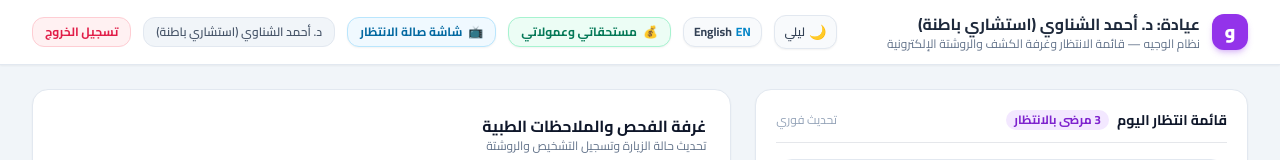
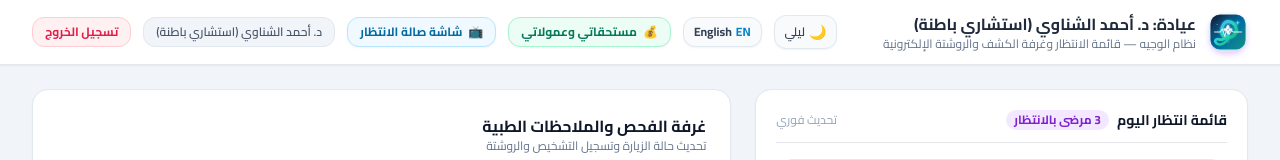
Before and after one commit to hassan-wajih-ai/al-wagih-clinic, a plain HTML site: page dashboards/doctor/index.html in a window 1280 px wide. Shown: the top 160 px of the page. Drawn offline with nearby package versions, Linux system fonts and the light colour scheme.

```diff
--- a/dashboards/doctor/index.html
+++ b/dashboards/doctor/index.html
@@ -48,13 +48,16 @@
             }
         }
     </style>
+    <link rel="icon" type="image/svg+xml" href="../../assets/favicon.svg">
 </head>
 <body class="bg-slate-100 dark:bg-slate-950 text-slate-800 dark:text-slate-100 min-h-screen transition-colors duration-300">
     <!-- Navbar -->
     <header class="bg-white dark:bg-slate-900 border-b border-slate-200 dark:border-slate-800 sticky top-0 z-30 shadow-sm transition-colors duration-300">
         <div class="max-w-7xl mx-auto px-4 sm:px-6 lg:px-8 py-3 flex items-center justify-between">
             <div class="flex items-center gap-3">
-                <a href="../../index.html" class="w-9 h-9 rounded-xl bg-purple-600 text-white flex items-center justify-center font-black text-lg shadow-md shadow-purple-600/25 btn-press">و</a>
+                <a href="../../index.html" class="btn-press flex items-center">
+                    <img src="../../assets/logo-mark.svg" alt="شعار نظام الوجيه الطبي" class="w-10 h-10 rounded-2xl shadow-md shadow-purple-500/20 object-contain hover:scale-105 transition-transform duration-300">
+                </a>
                 <div>
                     <h1 class="text-base font-bold text-slate-800 dark:text-white" id="doctor-title" data-i18n="role_doctor">عيادة الكشف الطبي</h1>
                     <p class="text-xs text-slate-500 dark:text-slate-400">نظام الوجيه — قائمة الانتظار وغرفة الكشف والروشتة الإلكترونية</p>
```
